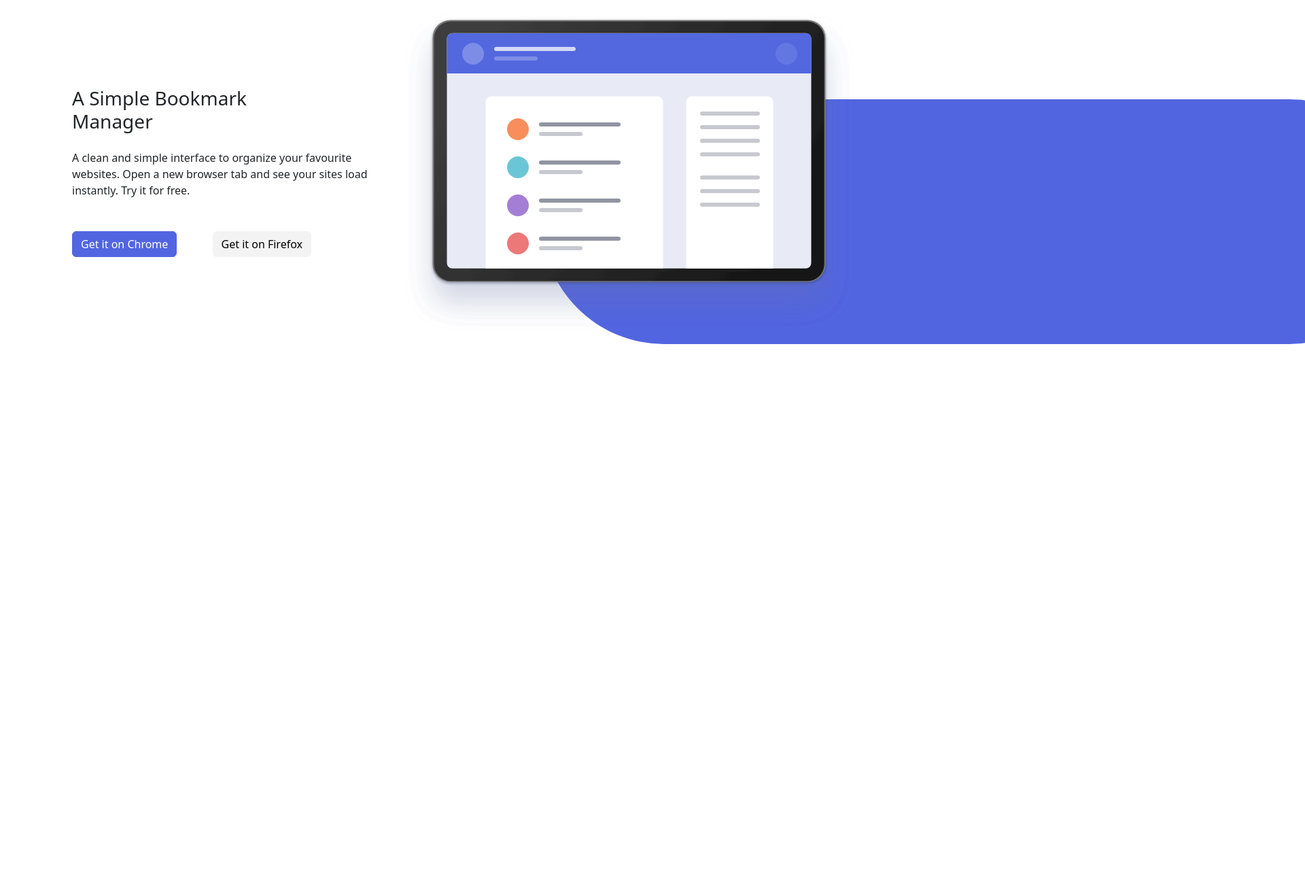
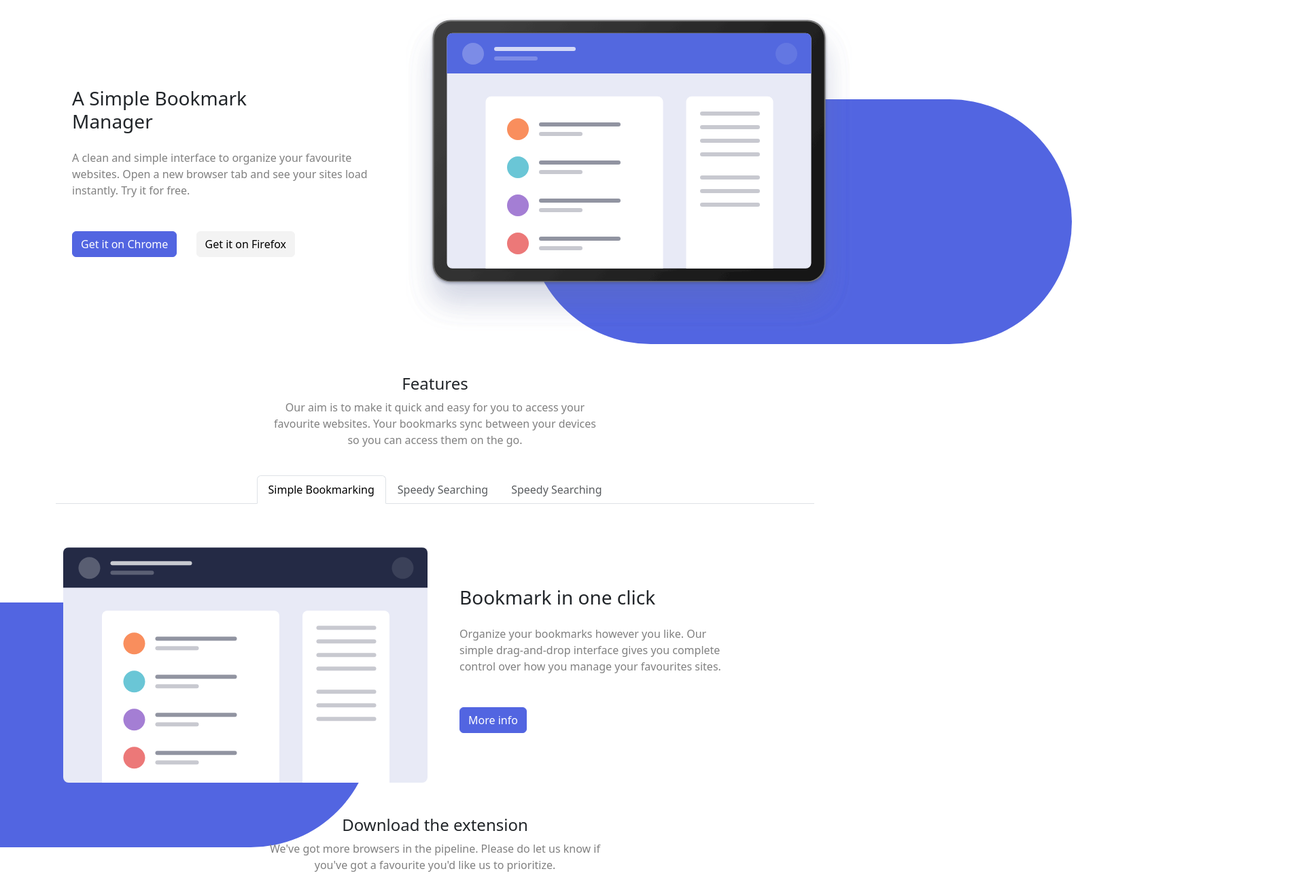
Before and after one commit to ClaudiaAmprimo/Sprint_1_2, a website: page index.html in a window 1280 px wide. Shown: the part 100-1400 px from the top of the page at 68% size, 1920 px wide, since content can reach past the window. Before the commit the page ends 800 px from the top, so only its background shows below. Drawn offline with nearby package versions, Linux system fonts and the light colour scheme.

Commit message:
ejercicio 2 pantalla ordenador

```diff
--- a/index.html
+++ b/index.html
@@ -35,20 +35,69 @@
   </div>
   <div class="container">
     <div class="row align-items-center justify-content-center mt-4">
-      <div class="col-md-6 text-center text-md-start">
+      <div class="col-12 col-md-6 text-center text-md-start">
         <div>
           <h3 class="m-4">A Simple Bookmark<br>Manager</h3>
           <p class="m-4 pe-5">A clean and simple interface to organize your favourite
           websites. Open a new browser tab and see your sites load instantly.
           Try it for free.</p>
           <button type="button" class="btn btn-primary m-4">Get it on Chrome</button>
-          <button type="button" class="btn btn-light m-4">Get it on Firefox</button>
+          <button type="button" class="btn btn-light">Get it on Firefox</button>
         </div>
       </div>
       <div class="col-md-6 d-flex justify-content-center position-relative">
-        <div class="fondo_azul">
+        <div class="fondo_azul_derecha">
           <img src="imagenes/illustration-hero.svg" alt="features tab">
         </div>
+      </div>
+    </div>
+  </div>
+  <div class="container">
+    <div class="row text-center mt-4">
+      <div class="col">
+        <h4>Features</h4>
+        <p>Our aim is to make it quick and easy for you to access your<br> favourite websites.
+          Your bookmarks sync between your devices<br> so you can access them on the go.
+        </p>
+      </div>
+    </div>
+    <ul class="nav nav-tabs justify-content-center mt-4">
+      <li class="nav-item">
+        <a class="nav-link active" aria-current="page" href="#">Simple Bookmarking</a>
+      </li>
+      <li class="nav-item">
+        <a class="nav-link disabled" href="#" tabindex="-1" aria-disabled="true">Speedy Searching</a>
+      </li>
+      <li class="nav-item">
+        <a class="nav-link disabled" href="#" tabindex="-1" aria-disabled="true">Speedy Searching</a>
+      </li>
+    </ul>
+    <div class="container">
+      <div class="row align-items-center justify-content-center mt-4">
+        <div class="col-md-6 d-flex justify-content-center position-relative">
+          <div class="fondo_azul_izquierda mb-4">
+            <img src="imagenes/illustration-features-tab-1.svg" alt="imagen features">
+          </div>
+        </div>
+        <div class="col-md-6 text-center text-md-start">
+          <div>
+            <h3 class="m-4">Bookmark in one click</h3>
+            <p class="m-4 pe-5">Organize your bookmarks however you like. Our<br>
+            simple drag-and-drop interface gives you complete<br>
+            control over how you manage your favourites sites.</p>
+            <button type="button" class="btn btn-primary m-4">More info</button>
+          </div>
+        </div>
+      </div>
+    </div>
+  </div>
+  <div class="container">
+    <div class="row text-center mt-4">
+      <div class="col">
+        <h4>Download the extension</h4>
+        <p>We've got more browsers in the pipeline. Please do let us know if<br>
+          you've got a favourite you'd like us to prioritize.
+        </p>
       </div>
     </div>
   </div>
--- a/styles.scss
+++ b/styles.scss
@@ -10,19 +10,39 @@ $theme-colors: (
 
 @import "./node_modules/bootstrap/scss/bootstrap.scss";
 
-.fondo_azul{
+.fondo_azul_derecha{
   position: relative;
   width: max-content;
   margin: 40px;
 }
-.fondo_azul::before {
+.fondo_azul_derecha::before {
   content: '';
   position: absolute;
   bottom: -20px;
-  left: 200px;
-  width: 100vw;
+  left: 180px;
+  width: 100vh;
   height: 360px;
   background-color: $primary;
   border-radius: 200px;
   z-index: -1;
 }
+.fondo_azul_izquierda{
+  position: relative;
+  width: max-content;
+  margin: 40px;
+}
+.fondo_azul_izquierda::before {
+  content: '';
+  position: absolute;
+  bottom: -95px;
+  right: 80px;
+  width: 100vh;
+  height: 360px;
+  background-color: $primary;
+  border-radius: 200px;
+  z-index: -1;
+}
+
+p{
+  color: grey;
+}
```
Also changed, not shown: styles.css, 2 other files.
